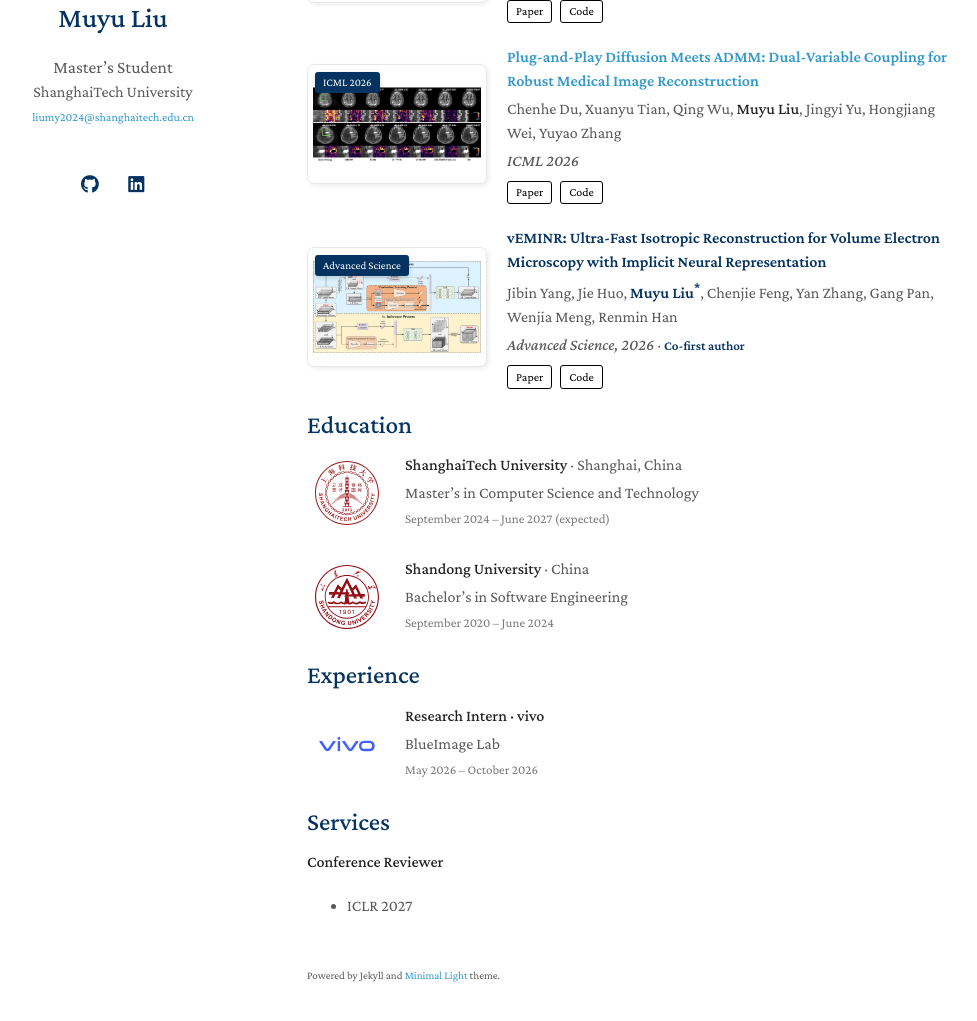
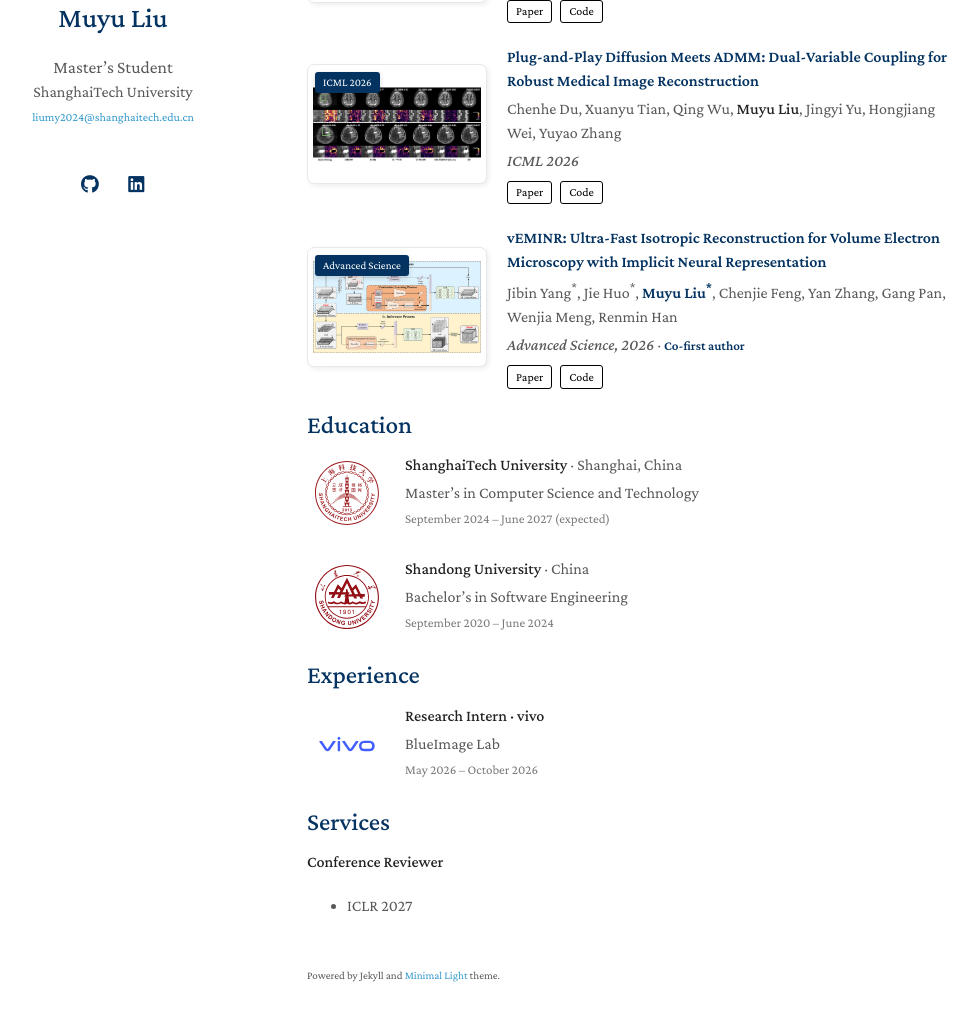
Before and after one commit to brucelmy02/brucelmy02.github.io, a Jekyll site: the page built from index.md, in a window 1280 px wide and 1400 px high, scrolled down 828 px, cut to the strip 344-1365 px from the top of the window. Shown: the whole strip, without its empty margins (163-1140 px from the left). Built offline with Jekyll 4.4.1, drawn with Linux system fonts in a browser that asks for light colours; a style sheet for code colours, icons or effects is not loaded; our own code applies the rules of GitHub Pages for plain Markdown files.

Commit message:
Complete co-first author markers and unify publication title colors

```diff
--- a/_data/publications.yml
+++ b/_data/publications.yml
@@ -16,7 +16,7 @@
     },
     {
       "title": "vEMINR: Ultra-Fast Isotropic Reconstruction for Volume Electron Microscopy with Implicit Neural Representation",
-      "authors": "Jibin Yang, Jie Huo, <strong>Muyu Liu<sup>*</sup></strong>, Chenjie Feng, Yan Zhang, Gang Pan, Wenjia Meng, Renmin Han",
+      "authors": "Jibin Yang<sup>*</sup>, Jie Huo<sup>*</sup>, <strong>Muyu Liu<sup>*</sup></strong>, Chenjie Feng, Yan Zhang, Gang Pan, Wenjia Meng, Renmin Han",
       "conference": "Advanced Science, 2026",
       "notes": "Co-first author",
       "pdf": "https://doi.org/10.1002/advs.202511922",
--- a/assets/css/custom.css
+++ b/assets/css/custom.css
@@ -9,8 +9,8 @@
 .publications .links { margin-top: 8px; display: flex; gap: 8px; }
 .publications .links .btn { font-size: 12px; border-radius: 3px; }
 .contribution { font-size: 13px; }
-.publications .publication-entry.first-author .title,
-.publications .publication-entry.first-author .title a,
+.publications .publication-entry .title,
+.publications .publication-entry .title a,
 .publications .publication-entry.first-author .author strong,
 .publications .publication-entry.first-author .contribution {
   color: #043361;
@@ -18,8 +18,8 @@
 .publications .publication-entry.first-author .author strong,
 .publications .publication-entry.first-author .contribution { font-weight: 600; }
 @media (prefers-color-scheme: dark) {
-  .publications .publication-entry.first-author .title,
-  .publications .publication-entry.first-author .title a,
+  .publications .publication-entry .title,
+  .publications .publication-entry .title a,
   .publications .publication-entry.first-author .author strong,
   .publications .publication-entry.first-author .contribution { color: #8bbce8; }
 }
```
Also changed, not shown: CONTENT_SOURCES.md (+1 -1 lines).
